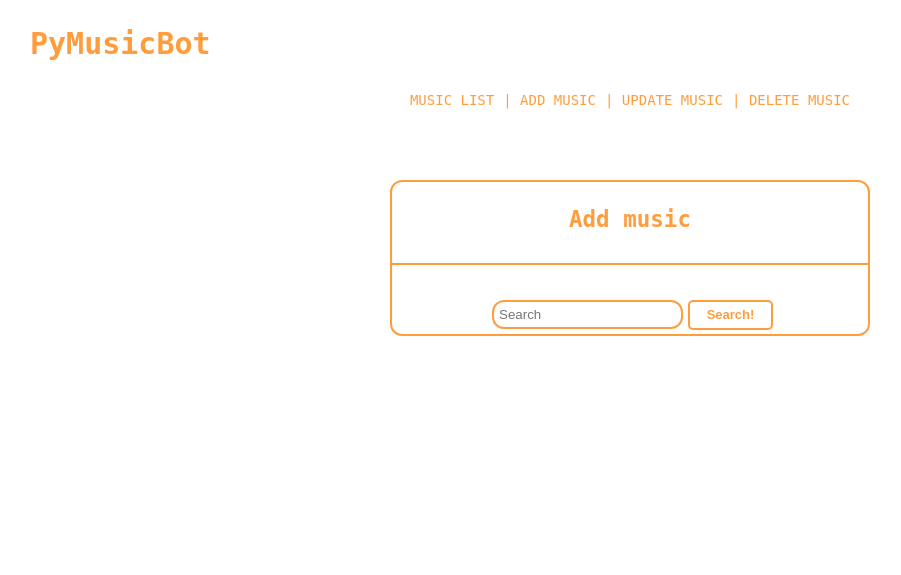
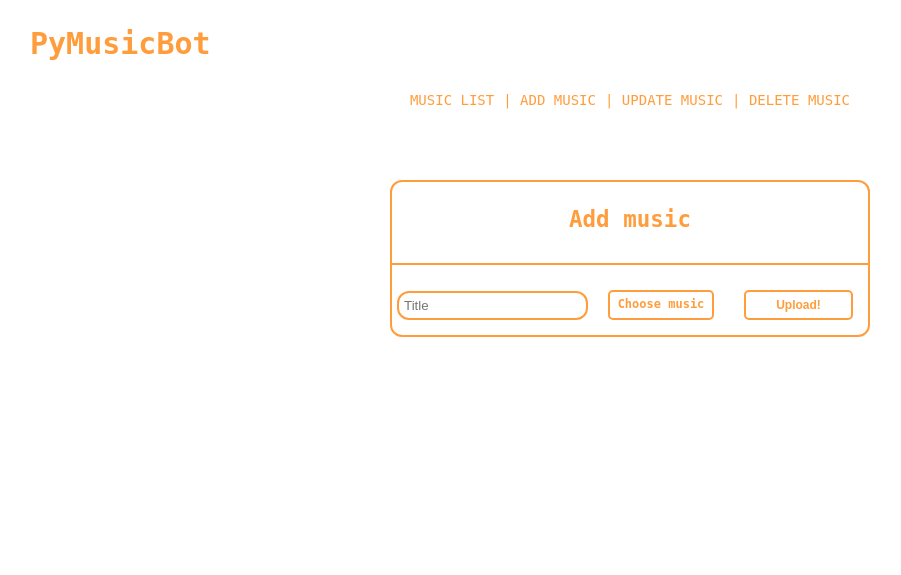
Before and after one commit to nomilkinmyhome/PyMusicBot, a Flask app: page /admin/add in a window 1280 px wide. Shown: the top 575 px of the page, without its empty margins (10-911 px from the left). Run offline with Flask 2, Linux system fonts and the light colour scheme.

Commit message:
add csrf-protection and upload music form

```diff
--- a/app.py
+++ b/app.py
@@ -1,4 +1,5 @@
 from flask import Flask
+from flask_wtf.csrf import CSRFProtect
 from flask_sqlalchemy import SQLAlchemy
 from flask_migrate import Migrate, MigrateCommand
 from flask_script import Manager
@@ -6,6 +7,8 @@ from flask_script import Manager
 app = Flask(__name__)
 app.config.from_envvar('PyMusicBot_SETTINGS')
 
+csrf = CSRFProtect(app)
+
 db = SQLAlchemy(app)
 migrate = Migrate(app, db)
 manager = Manager(app)
--- /dev/null
+++ b/forms.py
@@ -0,0 +1,10 @@
+from wtforms import Form, StringField, FileField
+from wtforms.validators import input_required, regexp
+
+
+class AddMusicForm(Form):
+    title = StringField('Title', validators=[input_required()],
+                        render_kw={'placeholder': 'Title'})
+    music = FileField('Choose music', id='upload_button',
+                      validators=[input_required(), regexp(r'^.+\.mp3$')],
+                      render_kw={'accept': '.mp3'})
--- a/static/css/style.css
+++ b/static/css/style.css
@@ -31,14 +31,14 @@ body {
 }
 hr {
     width: 100%;
-    margin-bottom: 30px;
+    margin-bottom: 10px;
 }
 form {
     display: flex;
     flex-direction: column;
     align-items: center;
 }
-#search_form {
+#search_form, #upload_form {
     display: flex;
     flex-direction: row;
     justify-content: center;
@@ -63,7 +63,7 @@ input[type=text], input[type=password] {
     height: 30px;
     transition: background-color 0.5s linear, color 0.5s linear;
 }
-#sign_in:hover, #search:hover {
+#sign_in:hover, #search:hover, .upload_button_label:hover {
     color: #fff;
     background-color: #ff9d3c;
     cursor: pointer;
@@ -77,6 +77,25 @@ input[type=text], input[type=password] {
     border-radius: 5px;
     width: 85px;
     height: 30px;
+    transition: background-color 0.5s linear, color 0.5s linear;
+}
+#upload_button {
+    display: none;
+}
+.upload_button_label {
+    display: flex;
+    align-items: inherit;
+    justify-content: space-around;
+    font-size: 12px;
+    font-weight: bold;
+    color: #ff9d3c;
+    background-color: #fff;
+    border: 2px solid #ff9d3c;
+    border-radius: 5px;
+    width: 140px;
+    height: 30px;
+    text-align: center;
+    margin: 15px;
     transition: background-color 0.5s linear, color 0.5s linear;
 }
 a, a:visited {
--- a/templates/admin.html
+++ b/templates/admin.html
@@ -3,25 +3,36 @@
 {% block content %}
     <div class="row">
         <div class="menu">
-            <a href="{{ url_for('admin', slug='list') }}">music list</a>
-            <a href="{{ url_for('admin', slug='add') }}">add music</a>
-            <a href="{{ url_for('admin', slug='update') }}">update music</a>
-            <a href="{{ url_for('admin', slug='delete') }}">delete music</a>
+            <a href="{{ url_for('admin_music_list') }}">music list</a>
+            <a href="{{ url_for('admin_add_music') }}">add music</a>
+            <a href="{{ url_for('admin_update_music') }}">update music</a>
+            <a href="{{ url_for('admin_delete_music') }}">delete music</a>
         </div>
         <div class="content">
             <h2>{{ context.content_title }}</h2>
             <hr color="#ff9d3c">
             <div class="content-text">
-                <form action="" method="GET" id="search_form">
-                    <input type="text" name="search" placeholder="Search" value="{{ request.args.get('search', '') }}">
-                    <input type="submit" id="search" value="Search!">
-                </form>
-                {% if request.view_args['slug'] == 'list' %}
+                {% if request.path == '/admin/list' %}
+                    <form action="" method="GET" id="search_form">
+                        <input type="text" name="search" placeholder="Search" value="{{ request.args.get('search', '') }}">
+                        <input type="submit" id="search" value="Search!">
+                    </form>
                     <ol>
                     {% for music in context.music_list %}
                         <li>{{ music.title }}</li>
                     {% endfor %}
                     </ol>
+                {% elif request.path == '/admin/add' %}
+                    <form action="{{ url_for('admin_add_music') }}" method="POST" enctype="multipart/form-data" id="upload_form">
+                        <input type="hidden" name="csrf_token" value="{{ csrf_token() }}"/>
+                        {% for field in context.add_music_form %}
+                            {% if field.name == 'music' %}
+                                {{ field.label(class='upload_button_label') }}
+                            {% endif %}
+                            {{ field() }}
+                        {% endfor %}
+                        <input type="submit" value="Upload!" class="upload_button_label">
+                    </form>
                 {% endif %}
             </div>
         </div>
--- a/views.py
+++ b/views.py
@@ -1,8 +1,10 @@
 from app import app
 from models import Music
+from forms import AddMusicForm
+from utils import SecureMusicSave
 
-from flask import render_template
-from flask import request
+from flask import render_template, request, redirect, url_for
+from werkzeug.exceptions import BadRequestKeyError
 
 
 @app.route('/')
@@ -12,22 +14,62 @@ def auth():
     return render_template('auth.html', context=context)
 
 
-@app.route('/admin/<slug>')
-def admin(slug):
-    if slug == 'list':
-        content_title = 'Music list'
+@app.route('/admin/list')
+def admin_music_list():
+    content_title = 'Music list'
 
-        search = request.args.get('search')
-        if search:
-            music_list = Music.query.filter(Music.title.contains(search)).all()
-        else:
-            music_list = Music.query.all()
+    search = request.args.get('search')
+    if search:
+        music_list = Music.query.filter(Music.title.contains(search)).all()
     else:
-        content_title = f'{slug.title()} music'
-        music_list = ''
+        music_list = Music.query.order_by(Music.pub_date.desc())
 
     context = {'page_title': 'Admin Page',
                'content_title': content_title,
                'music_list': music_list}
 
     return render_template('admin.html', context=context)
+
+
+@app.route('/admin/add', methods=['GET', 'POST'])
+def admin_add_music():
+    if request.method == 'POST':
+        try:
+            music_title = request.form['title']
+            music_file = request.files['music']
+
+            secure_save = SecureMusicSave(**{'music_title': music_title,
+                                             'music_file': music_file,
+                                             'url_root': request.url_root})
+            if secure_save.save_to_dir() and secure_save.save_to_db():
+                return redirect(url_for('admin_music_list'))
+        except BadRequestKeyError:
+            pass
+
+    content_title = 'Add music'
+
+    context = {'page_title': 'Admin Page',
+               'content_title': content_title,
+               'add_music_form': AddMusicForm()}
+
+    return render_template('admin.html', context=context)
+
+
+@app.route('/admin/update', methods=['GET', 'POST'])
+def admin_update_music():
+    content_title = 'Update music'
+
+    context = {'page_title': 'Admin Page',
+               'content_title': content_title, }
+
+    return render_template('admin.html', context=context)
+
+
+@app.route('/admin/delete', methods=['GET', 'POST'])
+def admin_delete_music():
+    content_title = 'Delete music'
+
+    context = {'page_title': 'Admin Page',
+               'content_title': content_title, }
+
+    return render_template('admin.html', context=context)
```
Also changed, not shown: utils.py (added, +39 -0 lines).
